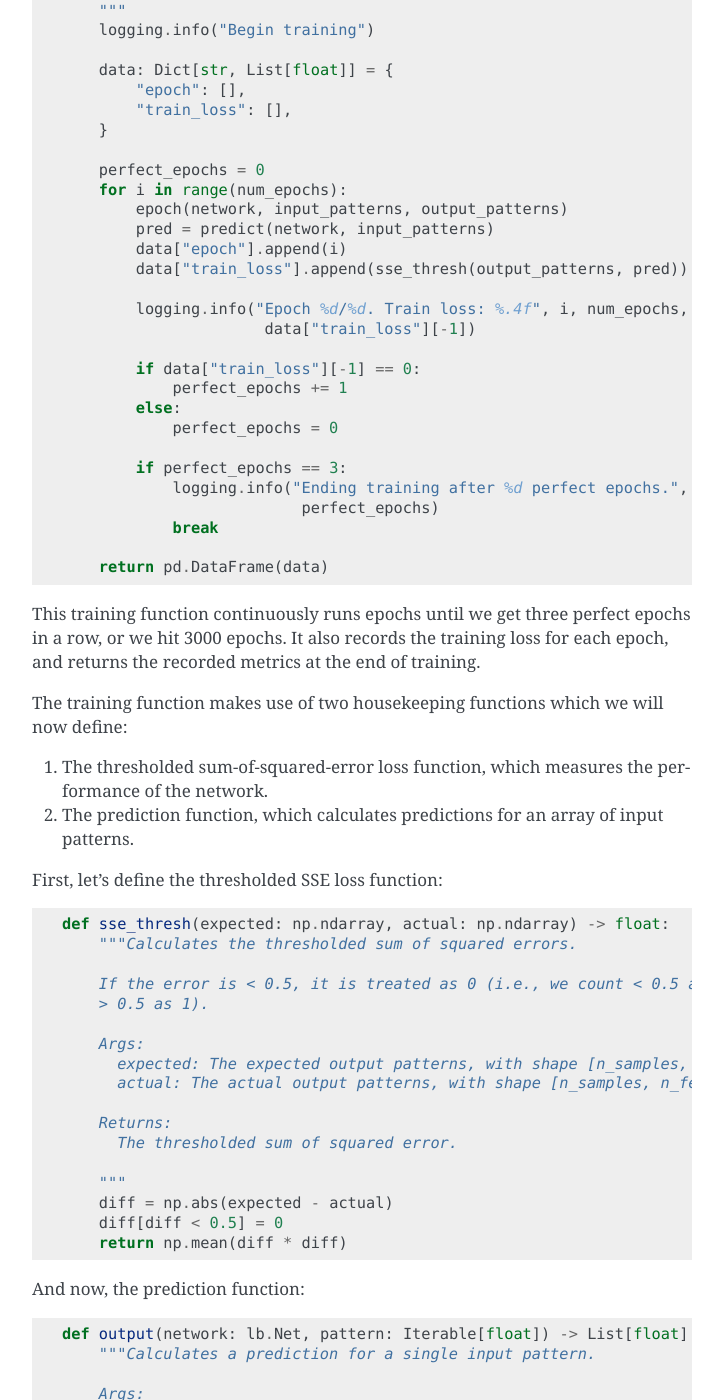
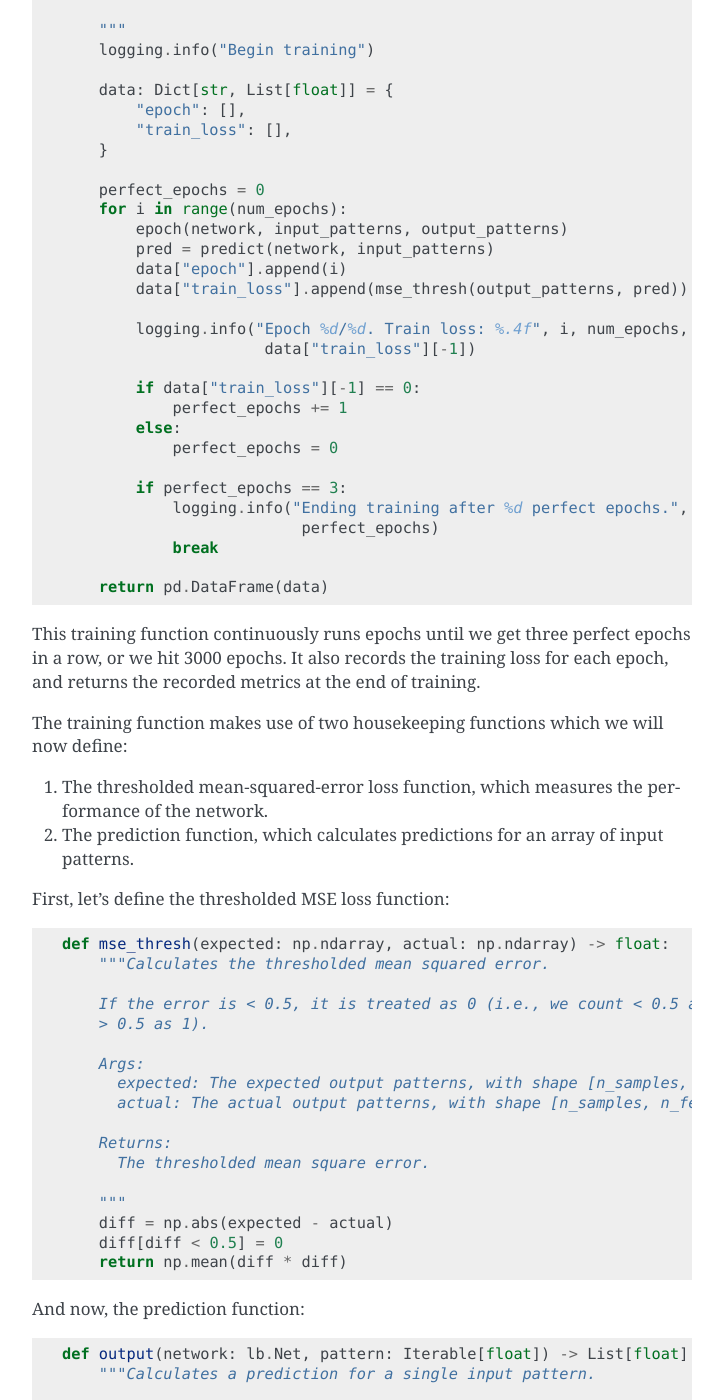
Before and after one commit to cdgreenidge/leabra7, a Sphinx documentation site: the page built from docs/tutorial.rst, in a window 1280 px wide and 1400 px high, scrolled down 6098 px. Shown: the whole window, without its empty margins (388-1111 px from the left). Built offline with Sphinx 7.4.7, drawn with Linux system fonts in a browser that asks for light colours.

```diff
--- a/docs/tutorial.rst
+++ b/docs/tutorial.rst
@@ -306,7 +307,7 @@
 			epoch(network, input_patterns, output_patterns)
 			pred = predict(network, input_patterns)
 			data["epoch"].append(i)
-			data["train_loss"].append(sse_thresh(output_patterns, pred))
+			data["train_loss"].append(mse_thresh(output_patterns, pred))
 
 			logging.info("Epoch %d/%d. Train loss: %.4f", i, num_epochs,
 			              data["train_loss"][-1])
@@ -331,15 +332,15 @@
 
 The training function makes use of two housekeeping functions which we will now define:
 
-1. The thresholded sum-of-squared-error loss function, which measures the performance of the network.
+1. The thresholded mean-squared-error loss function, which measures the performance of the network.
 2. The prediction function, which calculates predictions for an array of input patterns.
 
-First, let's define the thresholded SSE loss function:
+First, let's define the thresholded MSE loss function:
 
 .. code-block:: python
 
-		def sse_thresh(expected: np.ndarray, actual: np.ndarray) -> float:
-		    """Calculates the thresholded sum of squared errors.
+		def mse_thresh(expected: np.ndarray, actual: np.ndarray) -> float:
+		    """Calculates the thresholded mean squared error.
 
 		    If the error is < 0.5, it is treated as 0 (i.e., we count < 0.5 as 0 and
 		    > 0.5 as 1).
@@ -349,7 +350,7 @@
 		      actual: The actual output patterns, with shape [n_samples, n_features].
 
 		    Returns:
-		      The thresholded sum of squared error.
+		      The thresholded mean square error.
 
 		    """
 		    diff = np.abs(expected - actual)
```
Also changed, not shown: other parts of docs/tutorial.rst (+1 -0 lines).
